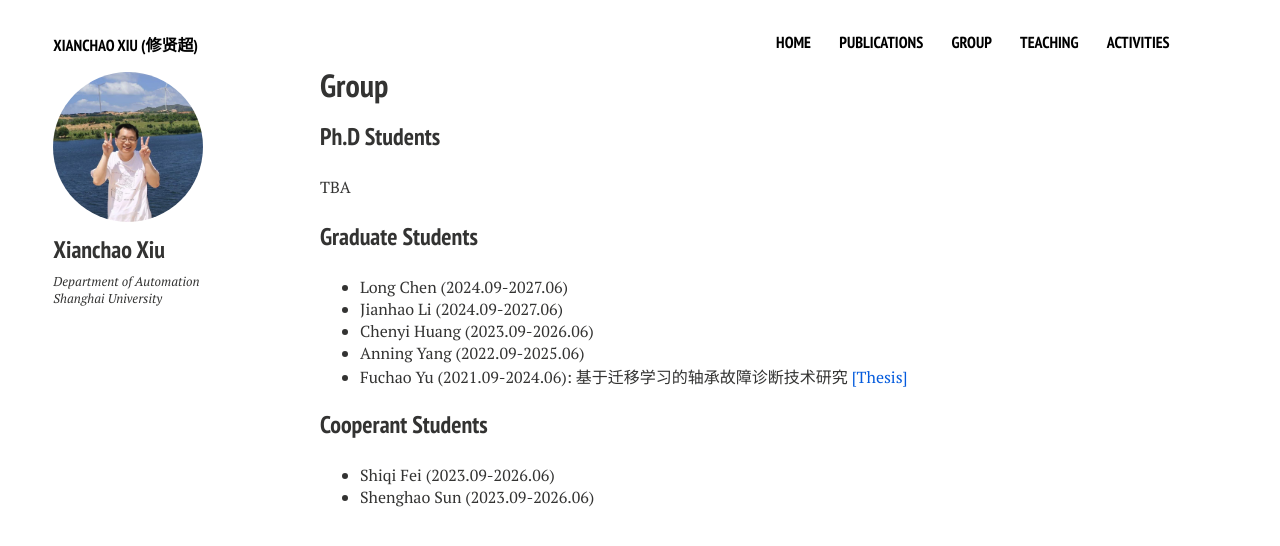
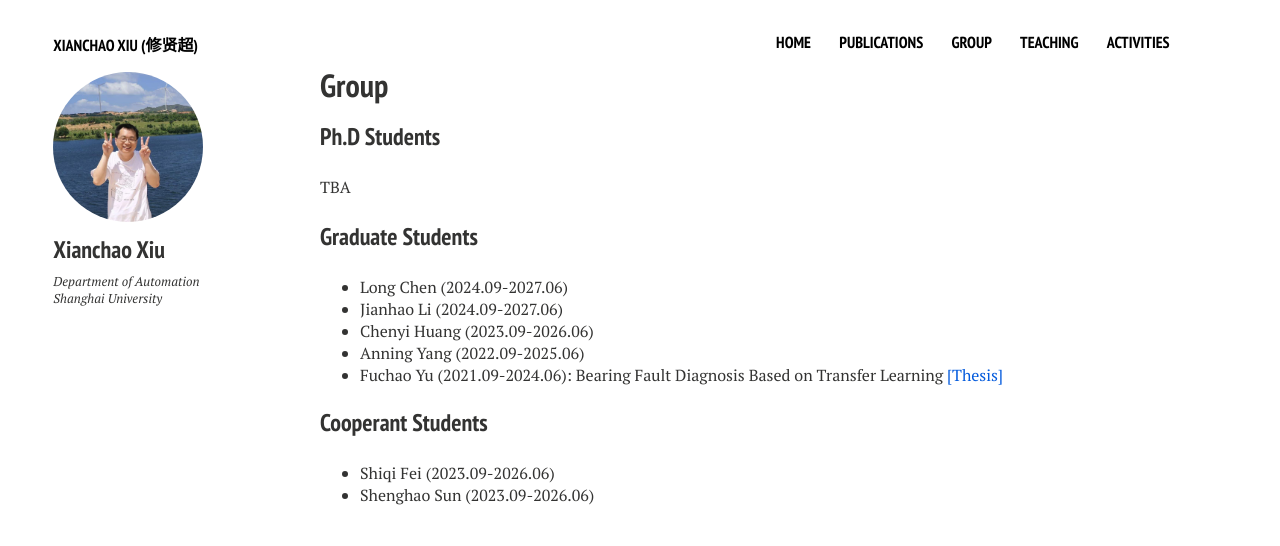
Before and after one commit to xianchaoxiu/xianchaoxiu.github.io, a Jekyll site: the page built from group/index.md, in a window 1280 px wide. Shown: the top 546 px of the page. Built offline with Jekyll 4.4.1, drawn with Linux system fonts in a browser that asks for light colours; nearby versions of some CDN libraries.

Commit message:
Update index.md

```diff
--- a/group/index.md
+++ b/group/index.md
@@ -15,7 +15,7 @@ TBA
 * Jianhao Li (2024.09-2027.06) <br>
 * Chenyi Huang (2023.09-2026.06) <br>
 * Anning Yang (2022.09-2025.06) <br>
-* Fuchao Yu (2021.09-2024.06): 基于迁移学习的轴承故障诊断技术研究 <a href="../group/2024-于福超.pdf" class="textlink" target="_blank">[Thesis]</a>  <br>
+* Fuchao Yu (2021.09-2024.06): Bearing Fault Diagnosis Based on Transfer Learning <a href="../group/2024-于福超.pdf" class="textlink" target="_blank">[Thesis]</a>  <br>
 
 
 ### Cooperant Students
```
